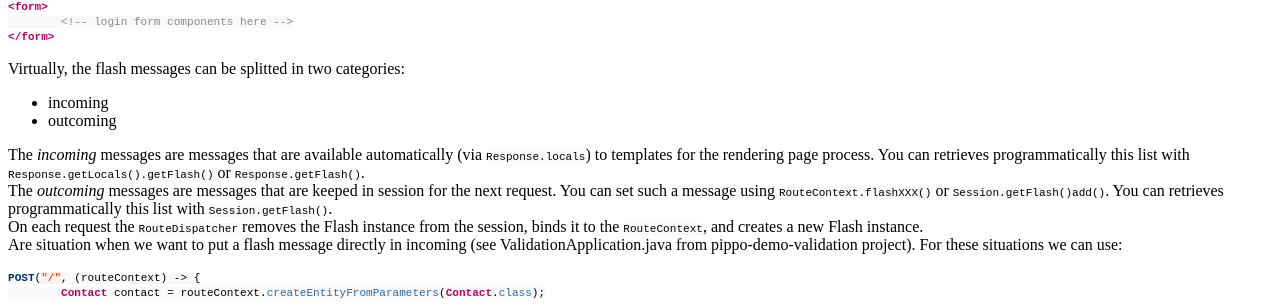
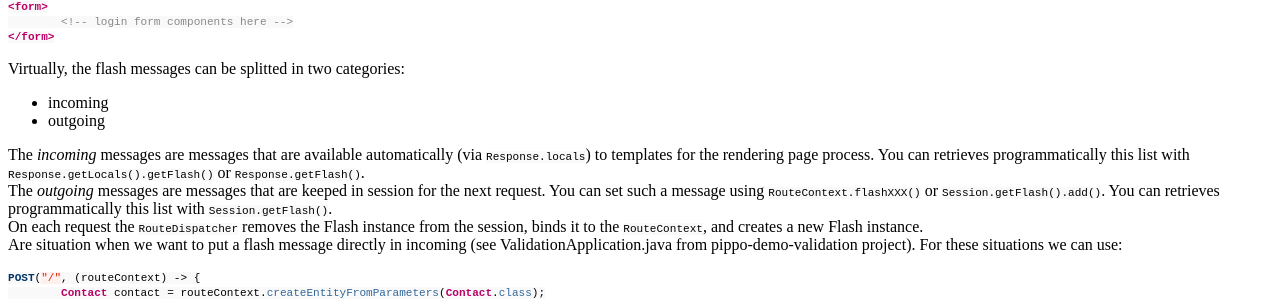
Before and after one commit to pippo-java/pippo.github.io, a Jekyll site: the page built from _posts/2015-03-27-flash.md, in a window 1280 px wide. Shown: the part 1341-1646 px from the top of the page. Built offline with Jekyll 4.4.1, drawn with Linux system fonts in a browser that asks for light colours; Markdown is read by kramdown in place of the engine named in the settings; a style sheet for code colours, icons or effects is not loaded.

Commit message:
flash outgoing instead of outcoming

```diff
--- a/_posts/2015-03-27-flash.md
+++ b/_posts/2015-03-27-flash.md
@@ -58,11 +58,11 @@ The snippet for login template (freemarker engine) can be:
 Virtually, the flash messages can be splitted in two categories:
 
 - incoming
-- outcoming
+- outgoing
 
 The _incoming_ messages are messages that are available automatically (via `Response.locals`) to templates for the rendering page process.
 You can retrieves programmatically this list with `Response.getLocals().getFlash()` or `Response.getFlash()`.
-The _outcoming_ messages are messages that are keeped in session for the next request. You can set such a message using `RouteContext.flashXXX()` or `Session.getFlash()add()`.
+The _outgoing_ messages are messages that are keeped in session for the next request. You can set such a message using `RouteContext.flashXXX()` or `Session.getFlash().add()`.
 You can retrieves programmatically this list with `Session.getFlash()`.
 On each request the `RouteDispatcher` removes the Flash instance from the session, binds it to the `RouteContext`, and creates a new Flash instance.
 Are situation when we want to put a flash message directly in incoming (see ValidationApplication.java from pippo-demo-validation project). For these situations we can use:
```
